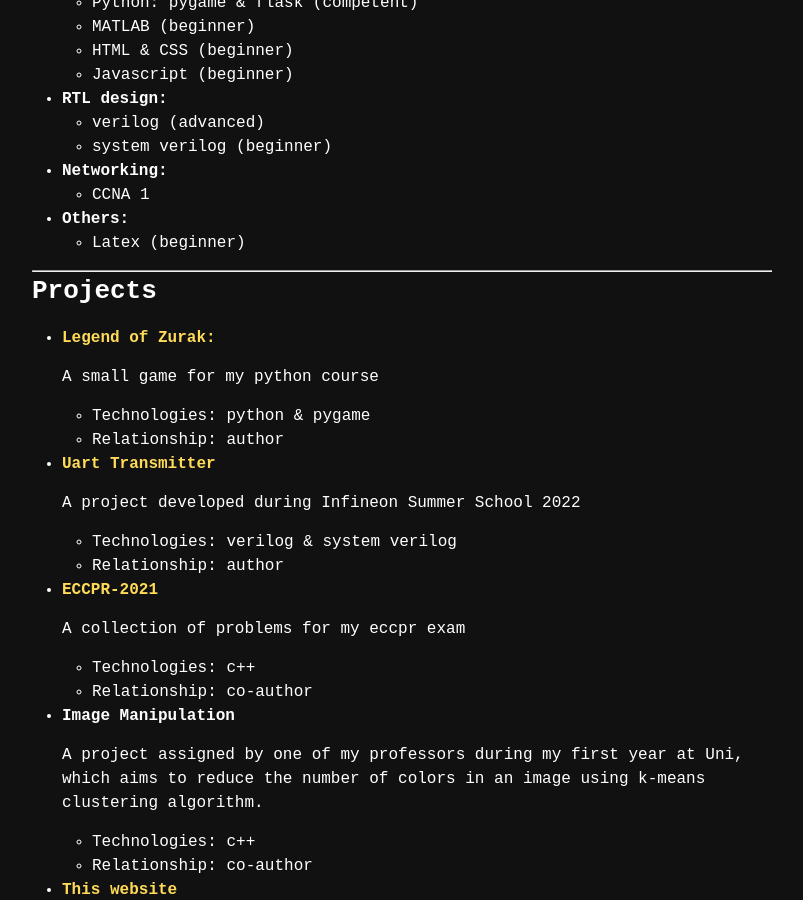
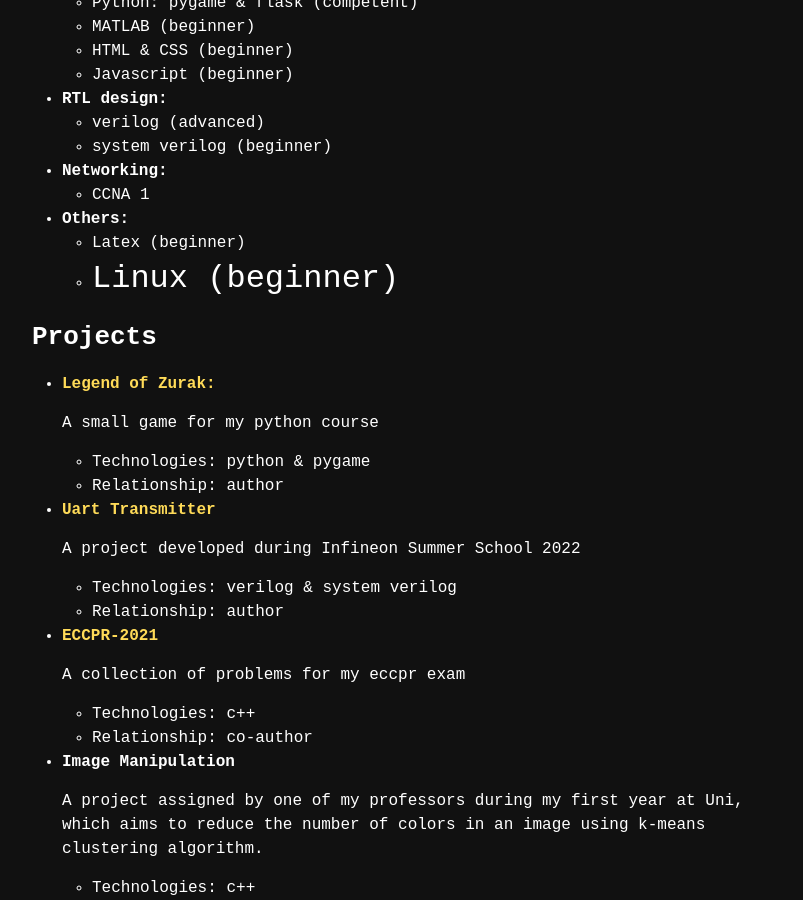
Before and after one commit to eazyistired/personal-website, a Jekyll site: the page built from docs/resume.markdown, in a window 1280 px wide and 900 px high, scrolled down 765 px. Shown: the whole window, without its empty margins (238-1041 px from the left). Built offline with Jekyll 4.4.1, drawn with Linux system fonts in a browser that asks for light colours.

Commit message:
Updated resume

```diff
--- a/docs/resume.markdown
+++ b/docs/resume.markdown
@@ -39,7 +39,7 @@ University student interested in programming, rtl design, networking and many mo
     - CCNA 1
 - **Others:**
     - Latex (beginner)
-
+    - Linux (beginner)
 ---
 
 ### **Projects**
```
